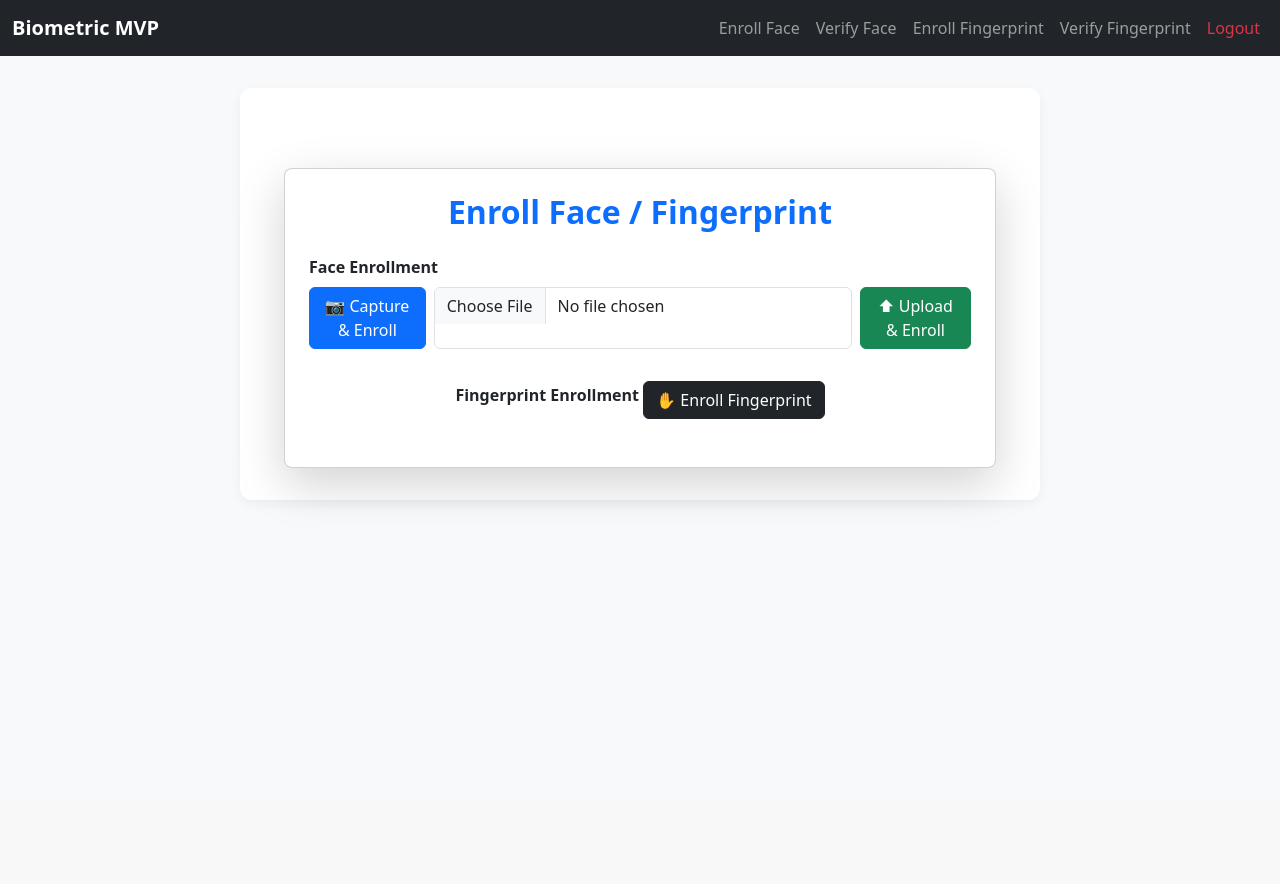
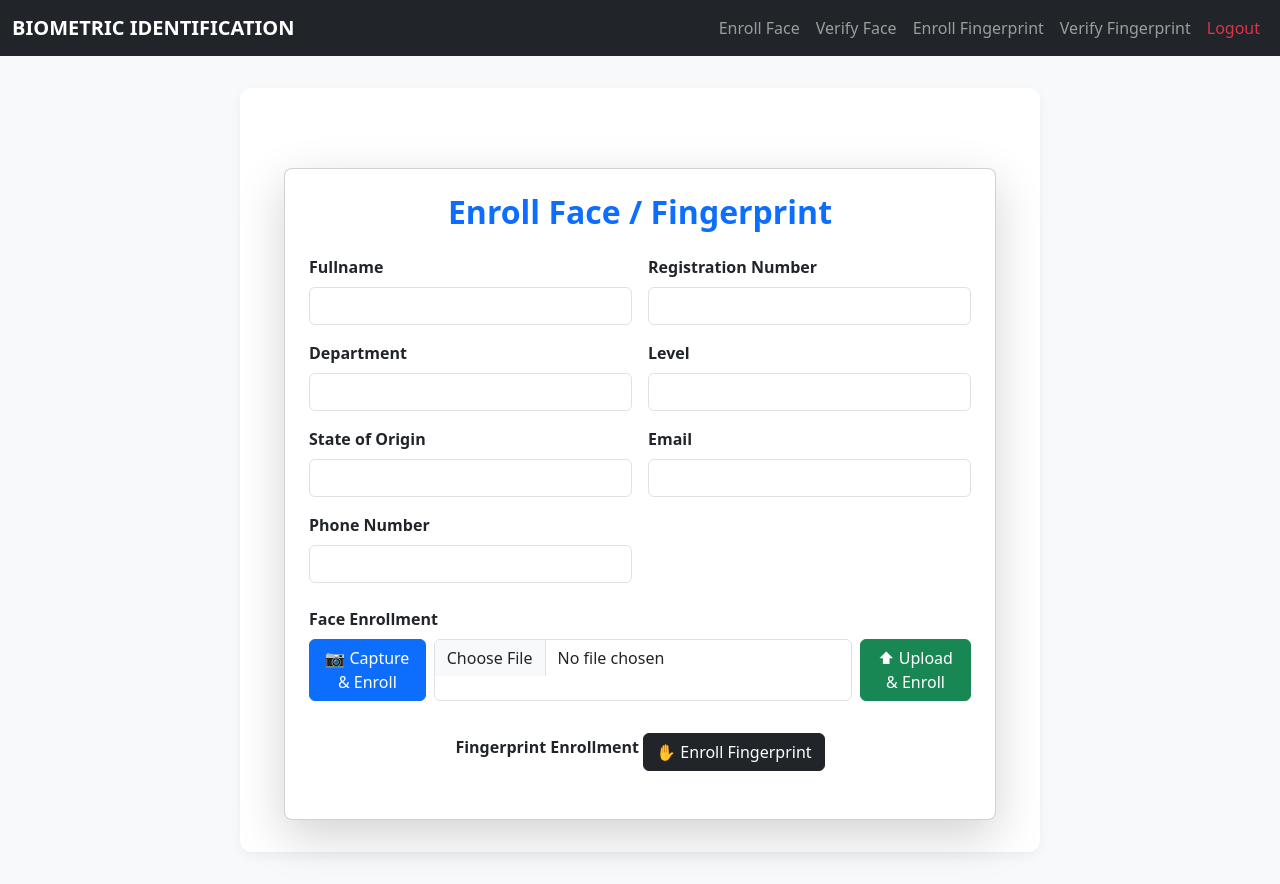
Before and after one commit to Real-Abdureh/BIOMETRIC-IDENTIFICATION-, a Django app: page /biometrics/enroll/face/ in a window 1280 px wide. Before the commit the page ends 506 px from the top, so only its background shows below. Run offline with Django 5.2, Linux system fonts and the light colour scheme; a user stored in the database is signed in; some libraries are stand-ins or nearby versions.

Commit message:
initial commit

```diff
--- a/accounts/templates/accounts/base.html
+++ b/accounts/templates/accounts/base.html
@@ -33,7 +33,7 @@
 <body>
 <nav class="navbar navbar-expand-lg navbar-dark bg-dark">
   <div class="container-fluid">
-    <a class="navbar-brand" href="#">Biometric MVP</a>
+    <a class="navbar-brand" href="#">BIOMETRIC IDENTIFICATION</a>
     <div class="collapse navbar-collapse">
       <ul class="navbar-nav ms-auto">
         {% if user.is_authenticated %}
--- a/biometrics/templates/biometrics/enroll.html
+++ b/biometrics/templates/biometrics/enroll.html
@@ -4,6 +4,40 @@
   <div class="card shadow-lg rounded-3">
     <div class="card-body p-4">
       <h2 class="mb-4 text-center text-primary fw-bold">Enroll Face / Fingerprint</h2>
+
+      <!-- Personal Info Form -->
+      <form id="enrollForm" class="mb-4">
+        <div class="row g-3">
+          <div class="col-md-6">
+            <label class="form-label fw-semibold">Fullname</label>
+            <input type="text" name="fullname" class="form-control" required>
+          </div>
+          <div class="col-md-6">
+            <label class="form-label fw-semibold">Registration Number</label>
+            <input type="text" name="registration_number" class="form-control" required>
+          </div>
+          <div class="col-md-6">
+            <label class="form-label fw-semibold">Department</label>
+            <input type="text" name="department" class="form-control" required>
+          </div>
+          <div class="col-md-6">
+            <label class="form-label fw-semibold">Level</label>
+            <input type="text" name="level" class="form-control" required>
+          </div>
+          <div class="col-md-6">
+            <label class="form-label fw-semibold">State of Origin</label>
+            <input type="text" name="state_of_origin" class="form-control" required>
+          </div>
+          <div class="col-md-6">
+            <label class="form-label fw-semibold">Email</label>
+            <input type="email" name="email" class="form-control" required>
+          </div>
+          <div class="col-md-6">
+            <label class="form-label fw-semibold">Phone Number</label>
+            <input type="text" name="phone_number" class="form-control" required>
+          </div>
+        </div>
+      </form>
 
       <!-- Face Enrollment -->
       <div class="mb-4">
@@ -40,16 +74,13 @@
   </div>
 </div>
 
-
-
-
-
 <script>
 const video = document.getElementById("video");
 const canvas = document.getElementById("canvas");
 const messageBox = document.getElementById("messageBox");
 const cameraFailMsg = document.getElementById("cameraFailMsg");
 const faceInput = document.getElementById("faceInput");
+const enrollForm = document.getElementById("enrollForm");
 
 // Camera setup
 async function initCamera() {
@@ -67,7 +98,6 @@ async function initCamera() {
         console.warn("Camera init failed:", err);
     }
 }
-
 function cameraFail() {
     video.style.display = "none";
     cameraFailMsg.style.display = "block";
@@ -91,11 +121,20 @@ async function safeFetch(url, options) {
     }
 }
 
+// Append personal info to FormData
+function appendFormData(formData) {
+    const inputs = enrollForm.querySelectorAll("input");
+    inputs.forEach(input => {
+        formData.append(input.name, input.value);
+    });
+}
+
 // Face Upload
 document.getElementById("uploadBtn").onclick = async () => {
     if (!faceInput.files.length) return showMessage("❌ Please select an image", "red");
     const formData = new FormData();
     formData.append("face_image", faceInput.files[0]);
+    appendFormData(formData);
     try {
         const result = await safeFetch("", {
             method: "POST",
@@ -117,6 +156,7 @@ document.getElementById("snap").onclick = async () => {
     const blob = await new Promise(resolve => canvas.toBlob(resolve, "image/png"));
     const formData = new FormData();
     formData.append("face_image", blob, "capture.png");
+    appendFormData(formData);
     try {
         const result = await safeFetch("", {
             method: "POST",
@@ -134,23 +174,15 @@ document.getElementById("fingerprintEnrollBtn").onclick = async () => {
     if (!window.PublicKeyCredential) {
         return showMessage("❌ WebAuthn not supported on this device", "red");
     }
-
     try {
-        // Request challenge from server
         const optionsResponse = await safeFetch("/fingerprint/start-enroll/", { method: "GET" });
         const options = optionsResponse.options;
-
-        // Convert options from base64 if needed
         options.challenge = Uint8Array.from(atob(options.challenge), c => c.charCodeAt(0));
         options.user.id = Uint8Array.from(atob(options.user.id), c => c.charCodeAt(0));
-
         const credential = await navigator.credentials.create({ publicKey: options });
-
-        // Send credential to server to complete enrollment
         const formData = new FormData();
         formData.append("credential", JSON.stringify(credential));
         const result = await safeFetch("/fingerprint/complete-enroll/", { method: "POST", body: formData });
-
         showMessage(result.ok ? "✅ Fingerprint enrolled!" : "❌ " + result.error, result.ok ? "green" : "red");
     } catch (err) {
         showMessage("❌ Fingerprint enrollment failed: " + err, "red");
--- a/biometrics/views.py
+++ b/biometrics/views.py
@@ -22,6 +22,17 @@ def enroll_face(request):
         img = request.FILES.get("face_image")
         if not img:
             return JsonResponse({"ok": False, "error": "No image uploaded"})
+
+        # collect extra data
+        fullname = request.POST.get("fullname")
+        reg_no = request.POST.get("registration_number")
+        dept = request.POST.get("department")
+        level = request.POST.get("level")
+        state = request.POST.get("state_of_origin")
+        email = request.POST.get("email")
+        phone = request.POST.get("phone_number")
+
+        # detect face
         try:
             res = services.detect_face_from_file(img)
         except Exception as e:
@@ -31,10 +42,24 @@ def enroll_face(request):
             return JsonResponse({"ok": False, "error": "No face detected"})
 
         token = res["faces"][0]["face_token"]
-        FaceData.objects.update_or_create(user=request.user, defaults={"face_token": token})
-        return JsonResponse({"ok": True, "message": "Face enrolled!"})
+
+        FaceData.objects.update_or_create(
+            user=request.user,
+            defaults={
+                "face_token": token,
+                "fullname": fullname,
+                "registration_number": reg_no,
+                "department": dept,
+                "level": level,
+                "state_of_origin": state,
+                "email": email,
+                "phone_number": phone,
+            },
+        )
+        return JsonResponse({"ok": True, "message": "Face enrolled with personal data!"})
 
     return render(request, "biometrics/enroll.html")
+
 
 
 @login_required
@@ -43,6 +68,7 @@ def verify_face(request):
         img = request.FILES.get("face_image")
         if not img:
             return JsonResponse({"ok": False, "error": "No image uploaded"})
+
         try:
             res = services.detect_face_from_file(img)
         except Exception as e:
@@ -61,9 +87,24 @@ def verify_face(request):
         cmp = services.compare_face_tokens(saved.face_token, live_token)
         confidence = cmp.get("confidence", 0)
         ok = confidence > 70
-        return JsonResponse({"ok": ok, "confidence": confidence})
+
+        if ok:
+            # show personal data only if verification succeeds
+            data = {
+                "fullname": saved.fullname,
+                "registration_number": saved.registration_number,
+                "department": saved.department,
+                "level": saved.level,
+                "state_of_origin": saved.state_of_origin,
+                "email": saved.email,
+                "phone_number": saved.phone_number,
+            }
+            return JsonResponse({"ok": True, "confidence": confidence, "data": data})
+
+        return JsonResponse({"ok": False, "confidence": confidence})
 
     return render(request, "biometrics/verify.html")
+
 
 
 # ------------------- Fingerprint / WebAuthn Enrollment -------------------
```
Also changed, not shown: biometrics/models.py (+9 -1 lines), biometrics/templates/biometrics/verify.html (+27 -28 lines), biometrics/migrations/0002_facedata_department_facedata_email_facedata_fullname_and_more.py (added), db.sqlite3.
